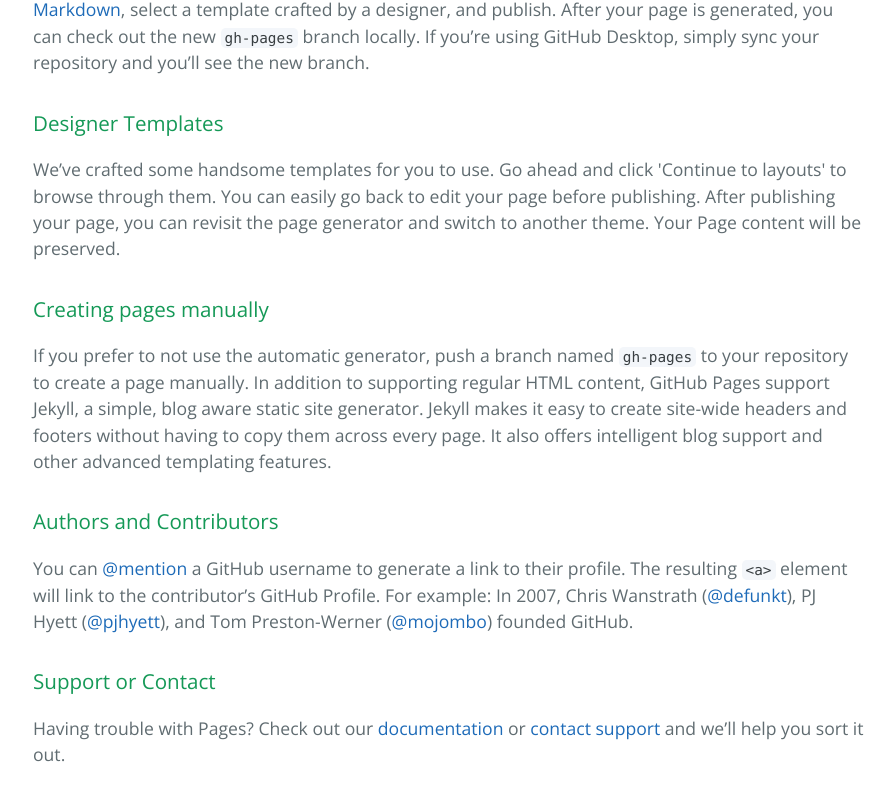
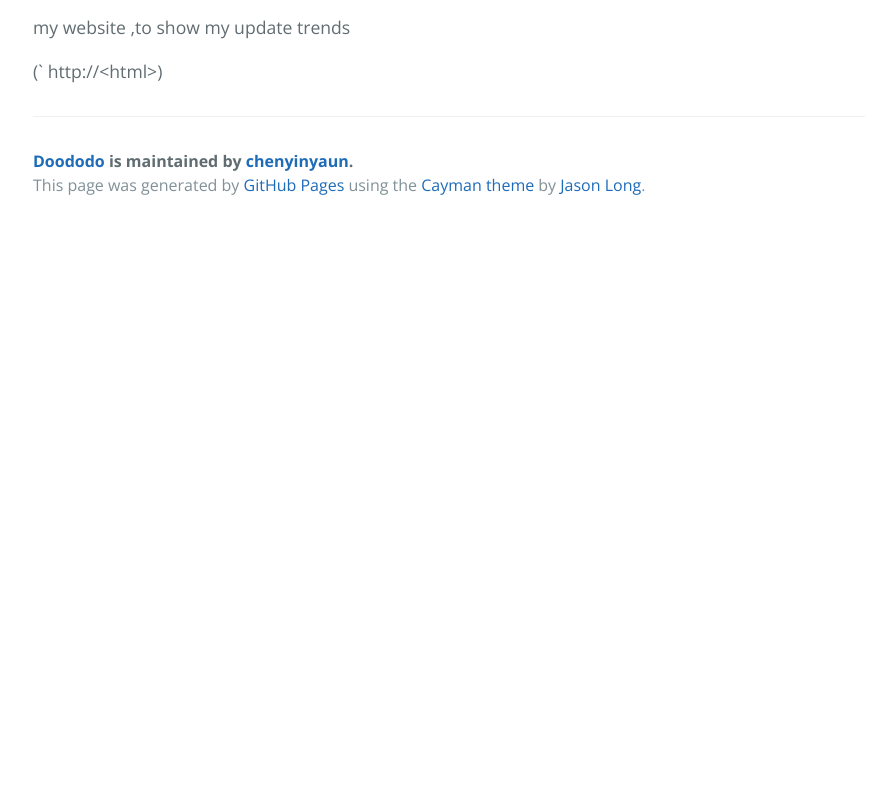
Before and after one commit to chenyinyaun/daishu-thinkphp3.2, a plain HTML site: page index.html in a window 1280 px wide. Shown: the part 471-1268 px from the top of the page, without its empty margins (191-1083 px from the left). After the commit the page ends 800 px from the top, so only its background shows below. Drawn offline with nearby package versions, Linux system fonts and the light colour scheme.

```diff
--- a/index.html
+++ b/index.html
@@ -19,28 +19,12 @@
     </section>
 
     <section class="main-content">
-      <p>****# ### Welcome to GitHub Pages.
-This automatic page generator is the easiest way to create beautiful pages for all of your projects. Author your page content here <a href="https://guides.github.com/features/mastering-markdown/">using GitHub Flavored Markdown</a>, select a template crafted by a designer, and publish. After your page is generated, you can check out the new <code>gh-pages</code> branch locally. If you’re using GitHub Desktop, simply sync your repository and you’ll see the new branch.</p>
+      <h1>
+<a id="doododo" class="anchor" href="#doododo" aria-hidden="true"><span aria-hidden="true" class="octicon octicon-link"></span></a>doododo</h1>
 
-<h3>
-<a id="designer-templates" class="anchor" href="#designer-templates" aria-hidden="true"><span aria-hidden="true" class="octicon octicon-link"></span></a>Designer Templates</h3>
+<p>my website ,to show my update trends</p>
 
-<p>We’ve crafted some handsome templates for you to use. Go ahead and click 'Continue to layouts' to browse through them. You can easily go back to edit your page before publishing. After publishing your page, you can revisit the page generator and switch to another theme. Your Page content will be preserved.</p>
-
-<h3>
-<a id="creating-pages-manually" class="anchor" href="#creating-pages-manually" aria-hidden="true"><span aria-hidden="true" class="octicon octicon-link"></span></a>Creating pages manually</h3>
-
-<p>If you prefer to not use the automatic generator, push a branch named <code>gh-pages</code> to your repository to create a page manually. In addition to supporting regular HTML content, GitHub Pages support Jekyll, a simple, blog aware static site generator. Jekyll makes it easy to create site-wide headers and footers without having to copy them across every page. It also offers intelligent blog support and other advanced templating features.</p>
-
-<h3>
-<a id="authors-and-contributors" class="anchor" href="#authors-and-contributors" aria-hidden="true"><span aria-hidden="true" class="octicon octicon-link"></span></a>Authors and Contributors</h3>
-
-<p>You can <a href="https://help.github.com/articles/basic-writing-and-formatting-syntax/#mentioning-users-and-teams" class="user-mention">@mention</a> a GitHub username to generate a link to their profile. The resulting <code>&lt;a&gt;</code> element will link to the contributor’s GitHub Profile. For example: In 2007, Chris Wanstrath (<a href="https://github.com/defunkt" class="user-mention">@defunkt</a>), PJ Hyett (<a href="https://github.com/pjhyett" class="user-mention">@pjhyett</a>), and Tom Preston-Werner (<a href="https://github.com/mojombo" class="user-mention">@mojombo</a>) founded GitHub.</p>
-
-<h3>
-<a id="support-or-contact" class="anchor" href="#support-or-contact" aria-hidden="true"><span aria-hidden="true" class="octicon octicon-link"></span></a>Support or Contact</h3>
-
-<p>Having trouble with Pages? Check out our <a href="https://help.github.com/pages">documentation</a> or <a href="https://github.com/contact">contact support</a> and we’ll help you sort it out.</p>
+<p>(` http://&lt;html&gt;)</p>
 
       <footer class="site-footer">
         <span class="site-footer-owner"><a href="https://github.com/chenyinyaun/doododo">Doododo</a> is maintained by <a href="https://github.com/chenyinyaun">chenyinyaun</a>.</span>
```
Also changed, not shown: params.json (+1 -1 lines).
